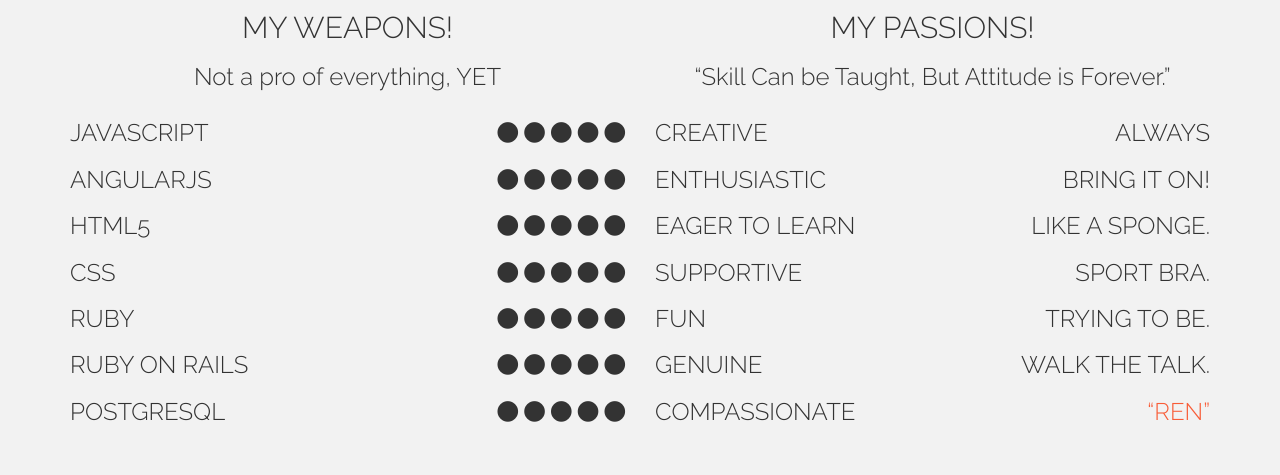
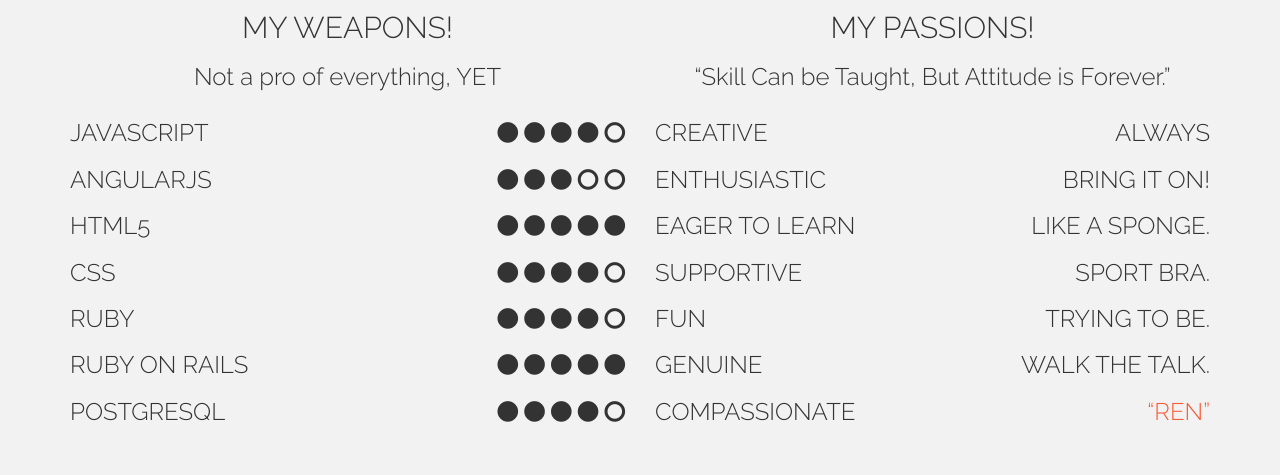
Before and after one commit to iwenyou/iwenyou.github.io, a plain HTML site: page index.html in a window 1280 px wide. Shown: the part 1220-1695 px from the top of the page. Drawn offline with nearby package versions, Linux system fonts and the light colour scheme.

Commit message:
changed circle

```diff
--- a/index.html
+++ b/index.html
@@ -98,13 +98,13 @@
               <h3>POSTGRESQL</h3>
             </div>
             <div class="col-md-6 col-xs-6 righty">
+              <h3> <i class="fa fa-circle" aria-hidden="true"></i> <i class="fa fa-circle" aria-hidden="true"></i> <i class="fa fa-circle" aria-hidden="true"></i> <i class="fa fa-circle" aria-hidden="true"></i> <i class="fa fa-circle-o" aria-hidden="true"></i></h3>
+              <h3> <i class="fa fa-circle" aria-hidden="true"></i> <i class="fa fa-circle" aria-hidden="true"></i> <i class="fa fa-circle" aria-hidden="true"></i> <i class="fa fa-circle-o" aria-hidden="true"></i> <i class="fa fa-circle-o" aria-hidden="true"></i></h3>
               <h3> <i class="fa fa-circle" aria-hidden="true"></i> <i class="fa fa-circle" aria-hidden="true"></i> <i class="fa fa-circle" aria-hidden="true"></i> <i class="fa fa-circle" aria-hidden="true"></i> <i class="fa fa-circle" aria-hidden="true"></i></h3>
+              <h3> <i class="fa fa-circle" aria-hidden="true"></i> <i class="fa fa-circle" aria-hidden="true"></i> <i class="fa fa-circle" aria-hidden="true"></i> <i class="fa fa-circle" aria-hidden="true"></i> <i class="fa fa-circle-o" aria-hidden="true"></i></h3>
+              <h3> <i class="fa fa-circle" aria-hidden="true"></i> <i class="fa fa-circle" aria-hidden="true"></i> <i class="fa fa-circle" aria-hidden="true"></i> <i class="fa fa-circle" aria-hidden="true"></i> <i class="fa fa-circle-o" aria-hidden="true"></i></h3>
               <h3> <i class="fa fa-circle" aria-hidden="true"></i> <i class="fa fa-circle" aria-hidden="true"></i> <i class="fa fa-circle" aria-hidden="true"></i> <i class="fa fa-circle" aria-hidden="true"></i> <i class="fa fa-circle" aria-hidden="true"></i></h3>
-              <h3> <i class="fa fa-circle" aria-hidden="true"></i> <i class="fa fa-circle" aria-hidden="true"></i> <i class="fa fa-circle" aria-hidden="true"></i> <i class="fa fa-circle" aria-hidden="true"></i> <i class="fa fa-circle" aria-hidden="true"></i></h3>
-              <h3> <i class="fa fa-circle" aria-hidden="true"></i> <i class="fa fa-circle" aria-hidden="true"></i> <i class="fa fa-circle" aria-hidden="true"></i> <i class="fa fa-circle" aria-hidden="true"></i> <i class="fa fa-circle" aria-hidden="true"></i></h3>
-              <h3> <i class="fa fa-circle" aria-hidden="true"></i> <i class="fa fa-circle" aria-hidden="true"></i> <i class="fa fa-circle" aria-hidden="true"></i> <i class="fa fa-circle" aria-hidden="true"></i> <i class="fa fa-circle" aria-hidden="true"></i></h3>
-              <h3> <i class="fa fa-circle" aria-hidden="true"></i> <i class="fa fa-circle" aria-hidden="true"></i> <i class="fa fa-circle" aria-hidden="true"></i> <i class="fa fa-circle" aria-hidden="true"></i> <i class="fa fa-circle" aria-hidden="true"></i></h3>
-              <h3> <i class="fa fa-circle" aria-hidden="true"></i> <i class="fa fa-circle" aria-hidden="true"></i> <i class="fa fa-circle" aria-hidden="true"></i> <i class="fa fa-circle" aria-hidden="true"></i> <i class="fa fa-circle" aria-hidden="true"></i></h3>
+              <h3> <i class="fa fa-circle" aria-hidden="true"></i> <i class="fa fa-circle" aria-hidden="true"></i> <i class="fa fa-circle" aria-hidden="true"></i> <i class="fa fa-circle" aria-hidden="true"></i> <i class="fa fa-circle-o" aria-hidden="true"></i></h3>
             </div>
           </div>
         </div>
```
